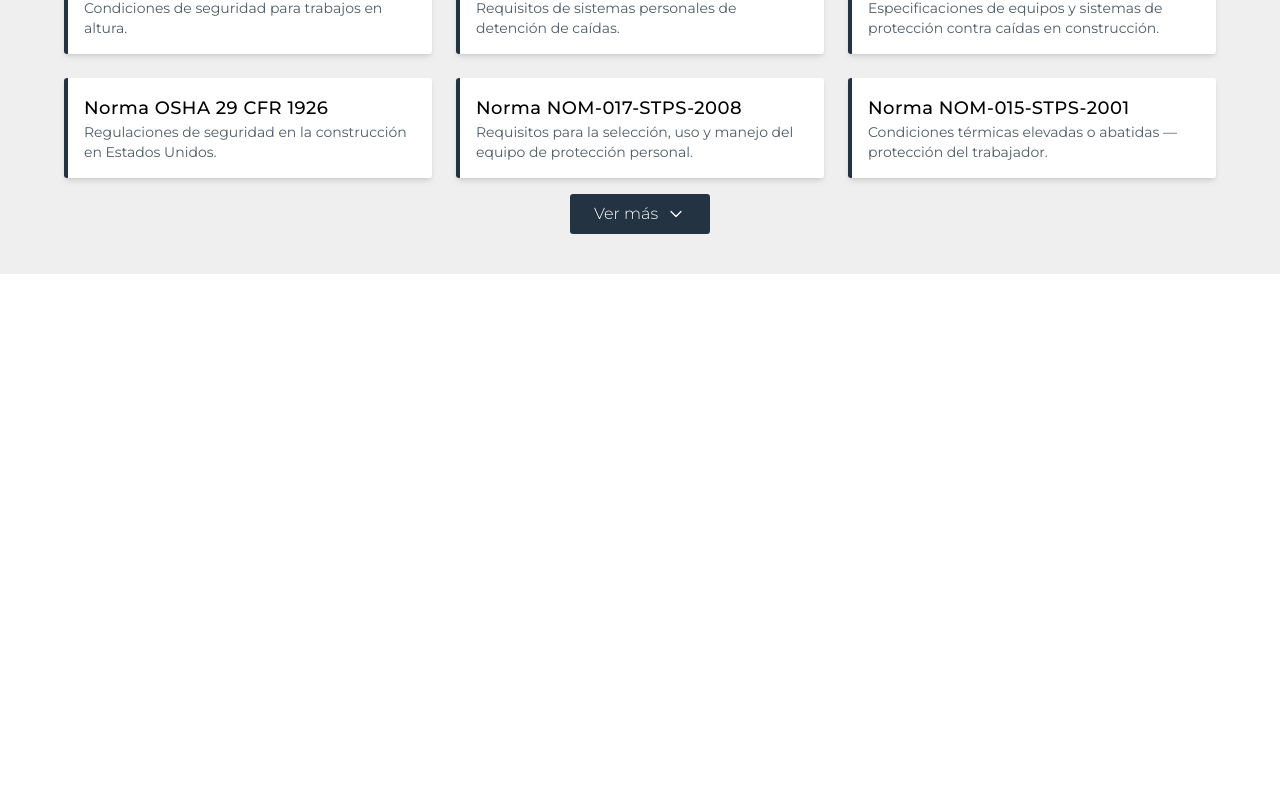
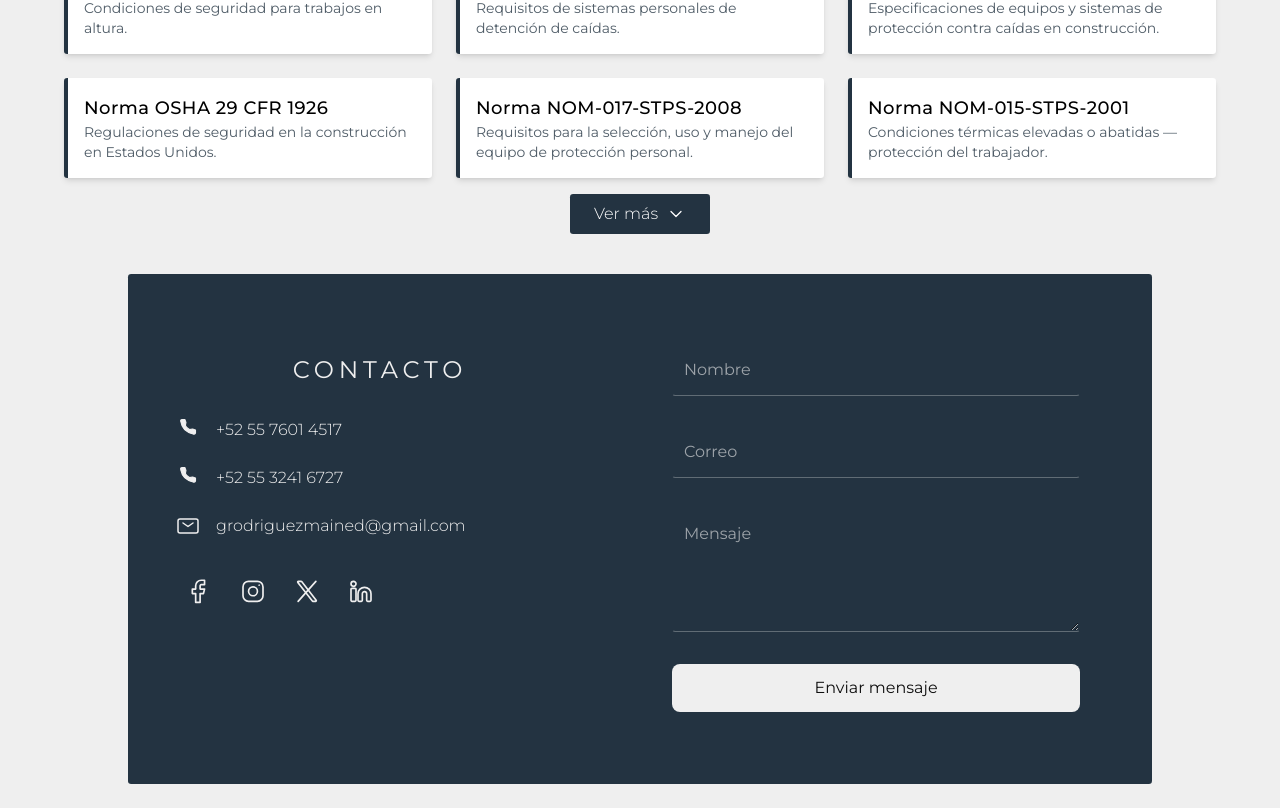
Before and after one commit to Alnn7Bf/Mained, a React (Vite) app: page / in a window 1280 px wide. Shown: the part 2070-2878 px from the top of the page. Before the commit the page ends 2344 px from the top, so only its background shows below. Built offline with nearby package versions, Linux system fonts and the light colour scheme.

Commit message:
Seccion de formulario terminada

```diff
--- a/src/components/Icons.jsx
+++ b/src/components/Icons.jsx
@@ -72,7 +72,61 @@
 export const NavArrowUp = ({size}) => {
     return  <>
         <svg width={size} height={size} fill="none" stroke="currentColor" strokeLinecap="round" strokeLinejoin="round" strokeWidth="1.5" viewBox="0 0 24 24" xmlns="http://www.w3.org/2000/svg">
-        <path d="M6 15L12 9L18 15"></path>
+            <path d="M6 15L12 9L18 15"></path>
         </svg>
     </>
 };
+
+export const Phone = ({size}) => {
+    return  <>
+        <svg width={size} height={size} fill="none" stroke="currentColor" strokeLinecap="round" strokeLinejoin="round" strokeWidth="1.5" viewBox="0 0 24 24" xmlns="http://www.w3.org/2000/svg">
+            <path d="M18.1182 14.702L14 15.5C11.2183 14.1038 9.5 12.5 8.5 10L9.26995 5.8699L7.81452 2L4.0636 2C2.93605 2 2.04814 2.93178 2.21654 4.04668C2.63695 6.83 3.87653 11.8765 7.5 15.5C11.3052 19.3052 16.7857 20.9564 19.802 21.6127C20.9668 21.8662 22 20.9575 22 19.7655L22 16.1812L18.1182 14.702Z" fill="currentColor"></path>
+        </svg>
+    </>
+};
+
+export const Mail = ({size}) => {
+    return  <>
+        <svg width={size * (4/3)} height={size * (4/3)} fill="none" stroke="currentColor" strokeLinecap="round" strokeLinejoin="round" strokeWidth="1.5" viewBox="0 0 24 24" xmlns="http://www.w3.org/2000/svg">
+            <path d="M7 9L12 12.5L17 9"></path>
+            <path d="M2 17V7C2 5.89543 2.89543 5 4 5H20C21.1046 5 22 5.89543 22 7V17C22 18.1046 21.1046 19 20 19H4C2.89543 19 2 18.1046 2 17Z"></path>
+        </svg>
+    </>
+};
+
+export const Facebook = ({size}) => {
+    return  <>
+        <svg width={size * 1.5} height={size * (4/3)} fill="none" stroke="currentColor" strokeLinecap="round" strokeLinejoin="round" strokeWidth="1.5" viewBox="0 0 24 24" xmlns="http://www.w3.org/2000/svg">
+            <path d="M17 2H14C12.6739 2 11.4021 2.52678 10.4645 3.46447C9.52678 4.40215 9 5.67392 9 7V10H6V14H9V22H13V14H16L17 10H13V7C13 6.73478 13.1054 6.48043 13.2929 6.29289C13.4804 6.10536 13.7348 6 14 6H17V2Z"></path>
+        </svg>
+    </>
+};
+
+export const Instagram = ({size}) => {
+    return  <>
+        <svg width={size * 1.5} height={size * (4/3)} fill="none" stroke="currentColor" strokeLinecap="round" strokeLinejoin="round" strokeWidth="1.5" viewBox="0 0 24 24" xmlns="http://www.w3.org/2000/svg">
+            <path d="M12 16C14.2091 16 16 14.2091 16 12C16 9.79086 14.2091 8 12 8C9.79086 8 8 9.79086 8 12C8 14.2091 9.79086 16 12 16Z"></path>
+            <path d="M3 16V8C3 5.23858 5.23858 3 8 3H16C18.7614 3 21 5.23858 21 8V16C21 18.7614 18.7614 21 16 21H8C5.23858 21 3 18.7614 3 16Z"></path>
+            <path d="M17.5 6.51L17.51 6.49889"></path>
+        </svg>
+    </>
+};
+
+export const XTwitter = ({size}) => {
+    return  <>
+        <svg width={size * 1.5} height={size * (4/3)} fill="none" stroke="currentColor" strokeLinecap="round" strokeLinejoin="round" strokeWidth="1.5" viewBox="0 0 24 24" xmlns="http://www.w3.org/2000/svg">
+            <path d="M16.8198 20.7684L3.75317 3.96836C3.44664 3.57425 3.72749 3 4.22678 3H6.70655C6.8917 3 7.06649 3.08548 7.18016 3.23164L20.2468 20.0316C20.5534 20.4258 20.2725 21 19.7732 21H17.2935C17.1083 21 16.9335 20.9145 16.8198 20.7684Z"></path>
+            <path d="M20 3L4 21"></path>
+        </svg>
+    </>
+};
+
+export const LinkedIn = ({size}) => {
+    return  <>
+        <svg width={size * 1.5} height={size * (4/3)} fill="none" stroke="currentColor" strokeLinecap="round" strokeLinejoin="round" strokeWidth="1.5" viewBox="0 0 24 24" xmlns="http://www.w3.org/2000/svg">
+            <path d="M15.15 8.398a5.83 5.83 0 0 0-5.85 5.82v5.88a.9.9 0 0 0 .9.9h2.1a.9.9 0 0 0 .9-.9v-5.88a1.941 1.941 0 0 1 2.15-1.93 2 2 0 0 1 1.75 2v5.81a.9.9 0 0 0 .9.9h2.1a.9.9 0 0 0 .9-.9v-5.88a5.828 5.828 0 0 0-5.85-5.82Z"></path>
+            <path d="M6.6 9.297H3.9a.9.9 0 0 0-.9.9v9.9a.9.9 0 0 0 .9.9h2.7a.9.9 0 0 0 .9-.9v-9.9a.9.9 0 0 0-.9-.9Z"></path>
+            <path d="M5.25 7.5a2.25 2.25 0 1 0 0-4.5 2.25 2.25 0 0 0 0 4.5Z"></path>
+        </svg>
+    </>
+};
--- a/src/sections/Contact.jsx
+++ b/src/sections/Contact.jsx
@@ -1,8 +1,59 @@
+import { Phone , Mail, Facebook, Instagram, XTwitter, LinkedIn} from "../components/Icons"
+
 function Contact() {
 
   return (
     <>
-
+      <section className="flex justify-center items-center bg-light px-4 pb-6" id="contact">
+        <div className="w-full max-w-5xl bg-primary text-light rounded-global p-8 md:p-12 flex flex-col md:flex-row gap-12 md:gap-16">
+          <div className="flex flex-col gap-8 flex-1 py-8">
+            <h2 className='text-2xl text-center tracking-title text-light'>CONTACTO</h2>
+            <div className="grid grid-cols-[auto_1fr] gap-y-6 gap-x-4">
+              <div className="flex items-start justify-center">
+                <Phone size={18}/>
+              </div>
+              <p className="font-light cursor-text">+52 55 7601 4517</p>
+              <div className="flex items-start justify-center">
+                <Phone size={18}/>
+              </div>
+              <p className="font-light cursor-text">+52 55 3241 6727</p>
+              <div className="flex items-start justify-center">
+                <Mail size={18}/>
+              </div>
+              <p className="font-light cursor-text break-all">grodriguezmained@gmail.com</p>
+            </div>
+            <div className="flex flex-row gap-2">
+              <a href="https://www.facebook.com" target="_blank" rel="noopener noreferrer" className="p-2 cursor-pointer">
+                <Facebook size={20}/>
+              </a>
+              <a href="https://www.instagram.com" target="_blank" rel="noopener noreferrer" className="p-2 cursor-pointer">
+                <Instagram size={20}/>
+              </a>
+              <a href="https://www.x.com" target="_blank" rel="noopener noreferrer" className="p-2 cursor-pointer">
+                <XTwitter size={20}/>
+              </a>
+              <a href="https://www.linkedin.com" target="_blank" rel="noopener noreferrer" className="p-2 cursor-pointer">
+                <LinkedIn size={20}/>
+              </a>
+            </div>
+          </div>
+          <form action="" method="POST" className="flex flex-col gap-8 flex-1 rounded-global p-6">
+            <div className="relative">
+              <input type="text" name="name" className="peer block w-full border border-transparent border-b-light/30 p-3 rounded-global focus:bg-light focus:border-transparent focus:text-dark transition-all duration-200 outline-none" id="name" required/>
+              <label htmlFor="name" className="absolute cursor-text text-light/60 peer-focus:text-light left-3 top-3 peer-focus:-top-6 peer-focus:left-1 peer-focus:text-sm transition-all duration-300">Nombre</label>
+            </div>
+            <div className="relative">
+              <input type="email" name="email" className="peer block w-full border border-transparent border-b-light/30 p-3 rounded-global focus:bg-light focus:border-transparent focus:text-dark transition-all duration-200 outline-none" id="email" required/>
+              <label htmlFor="email" className="absolute cursor-text text-light/60 peer-focus:text-light left-3 top-3 peer-focus:-top-6 peer-focus:left-1 peer-focus:text-sm transition-all duration-300">Correo</label>
+            </div>
+            <div className="relative">
+              <textarea name="message" rows="4" className="peer block w-full border border-transparent border-b-light/30 p-3 rounded-global focus:bg-light focus:border-transparent focus:text-dark transition-all duration-200 outline-none" id="message" required></textarea>
+              <label htmlFor="message" className="absolute cursor-text text-light/60 peer-focus:text-light left-3 top-3 peer-focus:-top-6 peer-focus:left-1 peer-focus:text-sm transition-all duration-300">Mensaje</label>
+            </div>
+            <button type="submit" className="w-full bg-light text-dark py-3 rounded-lg hover:bg-light/80 transition duration-200">Enviar mensaje</button>
+          </form>
+        </div>
+      </section>
     </>
   )
 }
```
Also changed, not shown: src/hooks/useScreenWidth.js (renamed from src/hooks/useScreenWidth.jsx), src/sections/Gallery.jsx (line endings or trailing spaces).
